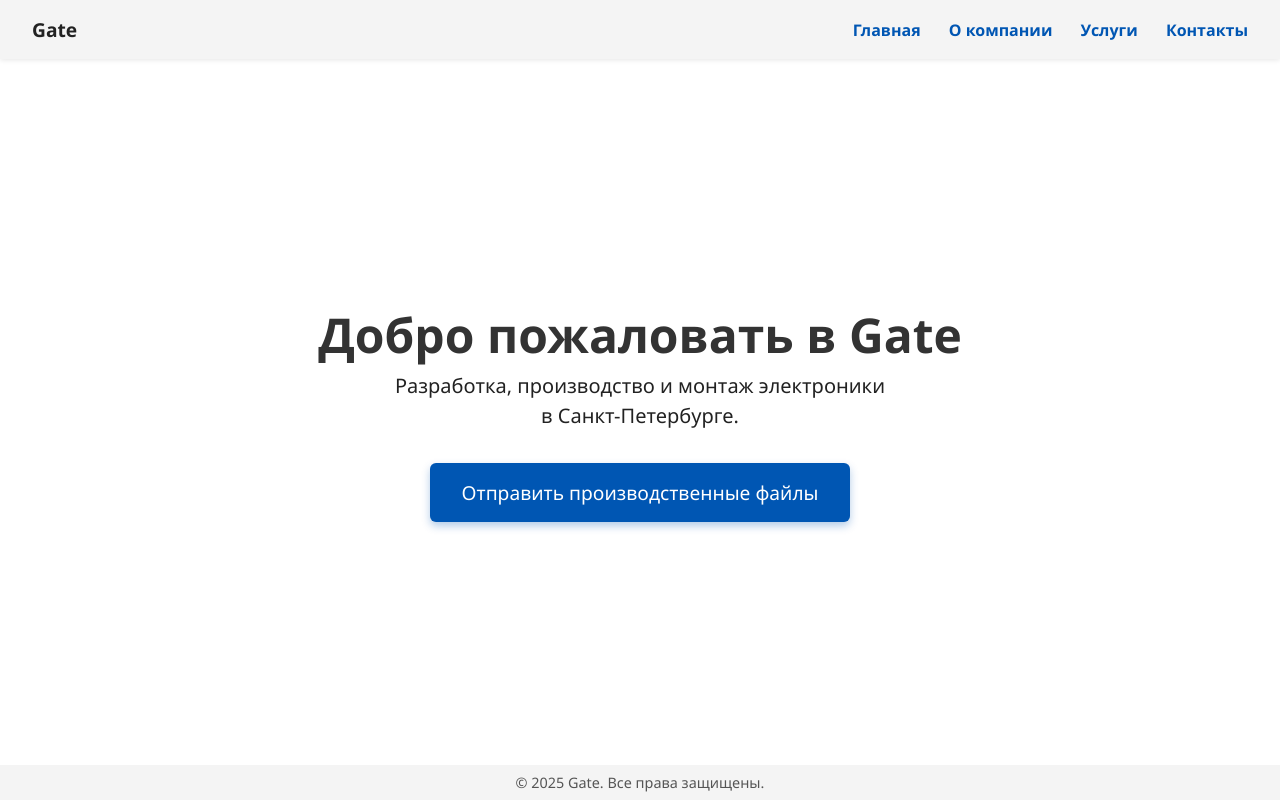
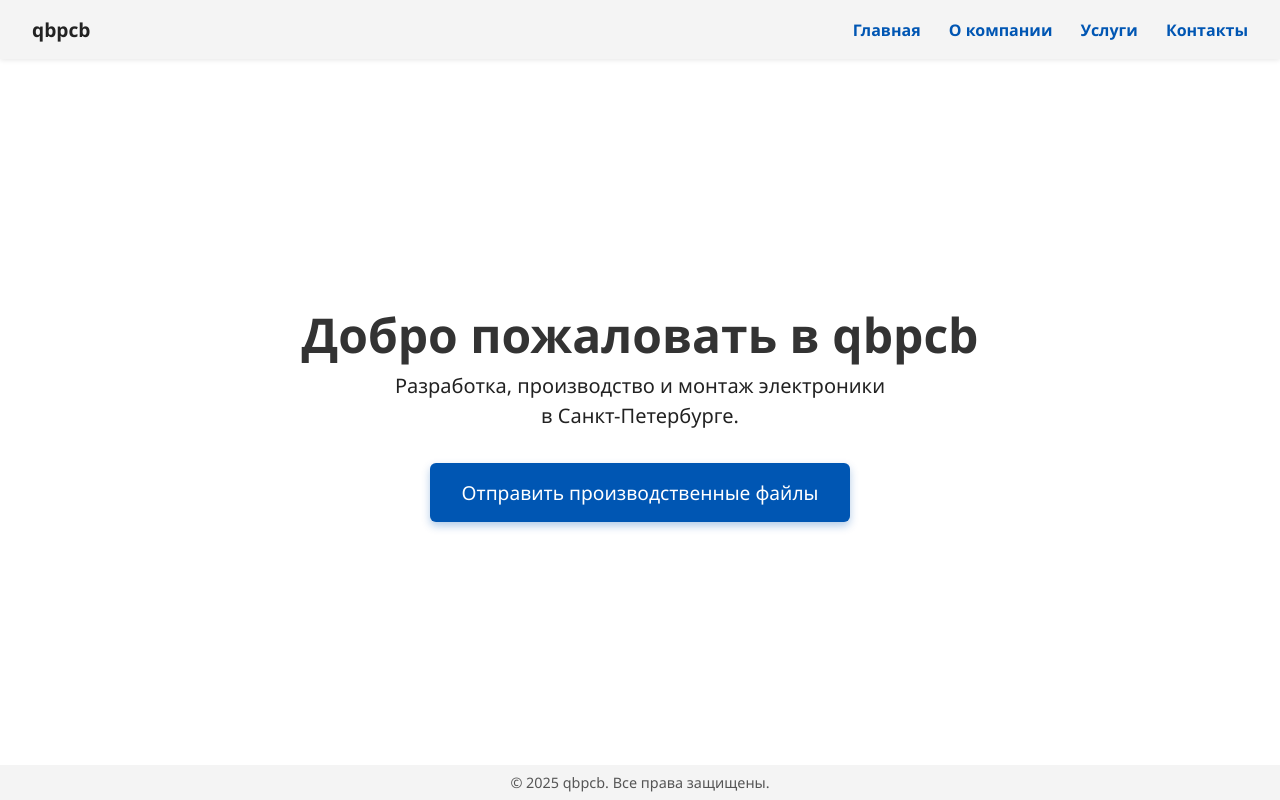
Before and after one commit to RFlowers69/sautospb-site, a plain HTML site: page index.html in a window 1280 px wide. Drawn offline with Linux system fonts and the light colour scheme.

Commit message:
Переименовал в qbpcb

```diff
--- a/index.html
+++ b/index.html
@@ -5,11 +5,11 @@
   <link rel="stylesheet" href="css/index.css" />
   <meta charset="UTF-8" />
   <meta name="viewport" content="width=device-width, initial-scale=1" />
-  <title>Gate — Главная</title>
+  <title>qbpcb — Главная</title>
 </head>
 <body>
   <header>
-    <div><strong><a href="index.html" class="logo">Gate</a></strong></div>
+    <div><strong><a href="index.html" class="logo">qbpcb</a></strong></div>
     <nav>
       <a href="index.html">Главная</a>
       <a href="about.html">О компании</a>
@@ -18,12 +18,12 @@
     </nav>
   </header>
 <main class="main-center">
-  <h1>Добро пожаловать в Gate</h1>
+  <h1>Добро пожаловать в qbpcb</h1>
   <p>Разработка, производство и монтаж электроники в Санкт-Петербурге.</p>
   <a href="contact.html" class="btn-contact">Отправить производственные файлы</a>
 </main>
   <footer>
-    &copy; 2025 Gate. Все права защищены.
+    &copy; 2025 qbpcb. Все права защищены.
   </footer>
 </body>
 </html>
```
Also changed, not shown: about.html (+3 -3 lines), contact.html (+6 -6 lines), services.html (+3 -3 lines).
